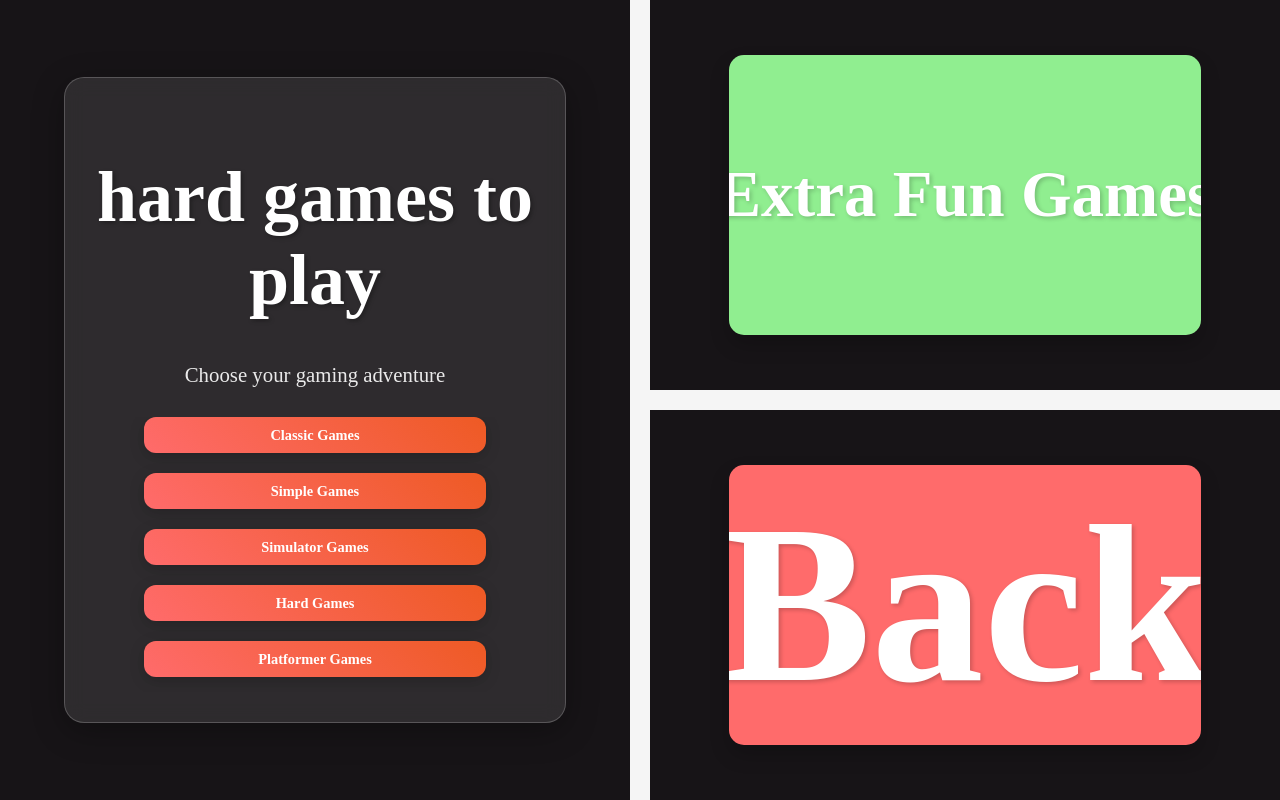
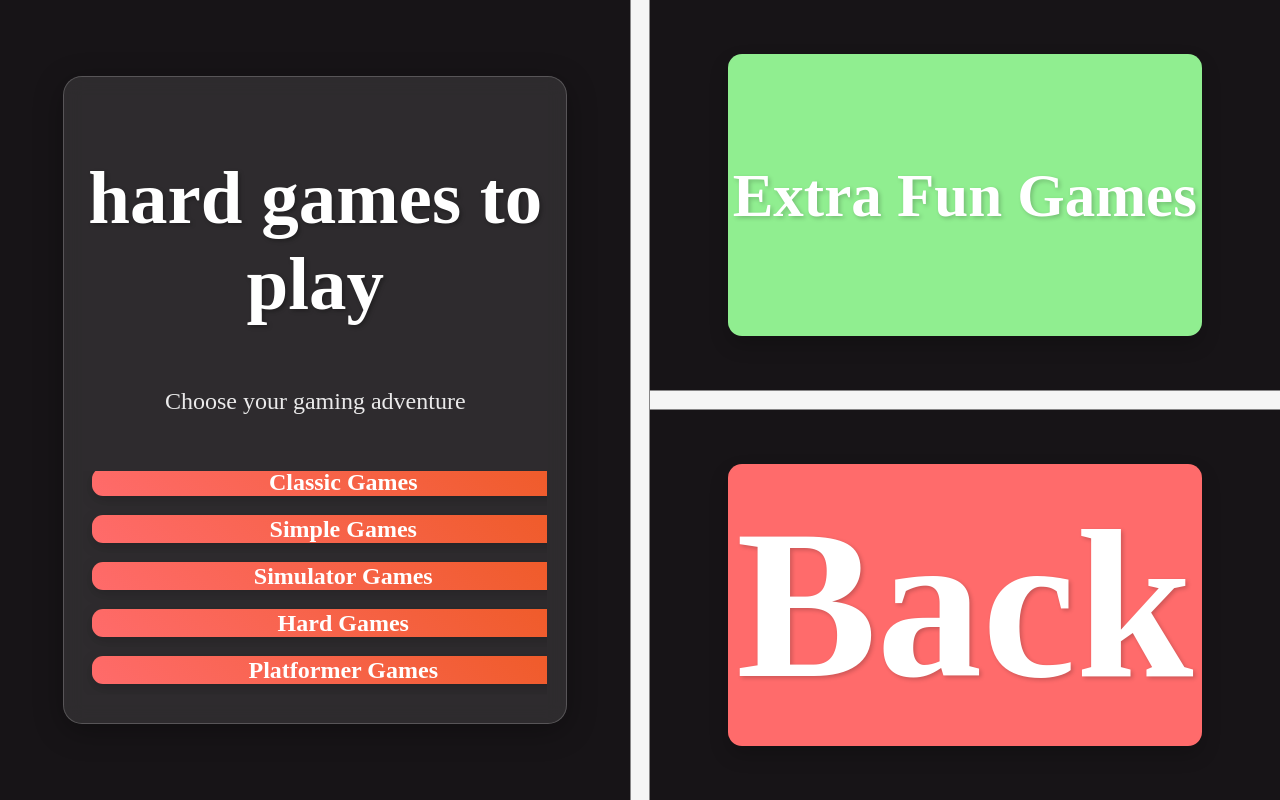
Before and after one commit to viyanajith/stuff, a plain HTML site: page gamesmainscreen.html in a window 1280 px wide. Drawn offline with Linux system fonts and the light colour scheme.

Commit message:
resize update yay

```diff
--- a/gamesmainscreen.html
+++ b/gamesmainscreen.html
@@ -282,73 +282,179 @@
             const linkBackBTN = 'https://viyanajith.blog';
             const linkFunBTN = 'https://viyanajith.github.io/LTM-games/';
 
+            // Resize helper functions
+            function resizePX(val) {
+                const referenceX = 1440;
+                const referenceY = 812;
+
+                const currentX = window.innerWidth;
+                const currentY = window.innerHeight;
+
+                const scaleX = currentX / referenceX;
+                const scaleY = currentY / referenceY;
+                const scale = (scaleX + scaleY) / 2;
+
+                return Math.round(val * scale);
+            }
+
+            function resizePXpos(valX, valY) {
+                const referenceX = 1440;
+                const referenceY = 812;
+
+                const currentX = window.innerWidth;
+                const currentY = window.innerHeight;
+
+                const scaleX = currentX / referenceX;
+                const scaleY = currentY / referenceY;
+
+                return {
+                    x: Math.round(valX * scaleX),
+                    y: Math.round(valY * scaleY)
+                };
+            }
+
             function updateLinks() {
                 document.getElementById('linkBackBTN').href = linkBackBTN;
                 document.getElementById('linkFunBTN').href = linkFunBTN;
             }
 
             function adjustLayout() {
-                // Get container and buttons
+                // Apply responsive sizing to all elements using resizePX and resizePXpos
+
+                // Get all elements
                 const container = document.querySelector('.container');
                 const buttonContainer = document.querySelector('.button-container');
                 const buttons = document.querySelectorAll('.game-button');
                 const mainTitle = document.querySelector('.main-title');
                 const subtitle = document.querySelector('.subtitle');
+                const leftSide = document.querySelector('.left-side');
+                const verticalStrip = document.querySelector('.vertical-strip');
+                const horizontalStrip = document.querySelector('.horizontal-strip');
+                const rightQuadrants = document.querySelectorAll('.right-quadrant');
+                const backBtn = document.querySelector('.back-btn');
+                const funBtn = document.querySelector('.fun-btn');
 
-                // Calculate available height for buttons
-                const containerHeight = container.clientHeight;
-                const titleHeight = mainTitle.offsetHeight;
-                const subtitleHeight = subtitle.offsetHeight;
-                const availableHeight = containerHeight - titleHeight - subtitleHeight - 100; // 100px for margins
+                // Resize strips
+                const stripWidth = resizePX(20);
+                verticalStrip.style.width = `${stripWidth}px`;
+                horizontalStrip.style.height = `${stripWidth}px`;
 
-                // Calculate button size based on number of buttons
-                const buttonCount = buttons.length;
-                const buttonGap = 30; // gap between buttons
-                const totalGapHeight = (buttonCount - 1) * buttonGap;
-                const buttonHeight = Math.max(40, Math.min(80, (availableHeight - totalGapHeight) / buttonCount));
+                // Position left side
+                leftSide.style.width = `calc(50% - ${stripWidth/2}px)`;
+                leftSide.style.padding = `${resizePX(20)}px`;
 
-                // Calculate font size based on button height
-                const fontSize = Math.max(0.9, Math.min(1.6, buttonHeight / 50));
+                // Resize container
+                container.style.padding = `${resizePX(30)}px ${resizePX(20)}px`;
+                container.style.borderRadius = `${resizePX(20)}px`;
 
-                // Calculate button width based on container width
-                const containerWidth = container.clientWidth;
-                const buttonWidth = Math.min(300, containerWidth * 0.7);
+                // Resize main title
+                mainTitle.style.fontSize = `${resizePX(80)}px`;
+                mainTitle.style.marginBottom = `${resizePX(40)}px`;
 
-                // Apply styles to buttons
+                // Resize subtitle
+                subtitle.style.fontSize = `${resizePX(26)}px`;
+                subtitle.style.marginBottom = `${resizePX(50)}px`;
+
+                // Resize button container
+                buttonContainer.style.gap = `${resizePX(20)}px`;
+                buttonContainer.style.padding = `0 ${resizePX(10)}px`;
+                buttonContainer.style.paddingBottom = `${resizePX(15)}px`;
+                buttonContainer.style.marginTop = `${resizePX(10)}px`;
+
+                // Resize buttons
                 buttons.forEach(button => {
-                    button.style.padding = `${buttonHeight/4}px ${buttonHeight/2}px`;
-                    button.style.fontSize = `${fontSize}em`;
-                    button.style.width = `${buttonWidth}px`;
-                    button.style.maxWidth = '100%';
-                    // Ensure text is centered
-                    button.style.display = 'flex';
-                    button.style.justifyContent = 'center';
-                    button.style.alignItems = 'center';
+                    button.style.padding = `${resizePX(15)}px ${resizePX(30)}px`;
+                    button.style.fontSize = `${resizePX(26)}px`;
+                    button.style.borderRadius = `${resizePX(12)}px`;
                 });
 
-                // Adjust title and subtitle size if needed
-                if (buttonCount > 4) {
-                    const titleSize = Math.max(3, 6 - (buttonCount * 0.3));
-                    mainTitle.style.fontSize = `${titleSize}em`;
-                    mainTitle.style.marginBottom = '20px';
-                    subtitle.style.fontSize = '1.3em';
-                    subtitle.style.marginBottom = '20px';
+                // Resize right quadrants
+                rightQuadrants.forEach(quad => {
+                    quad.style.width = `calc(50% - ${stripWidth/2}px)`;
+                    quad.style.height = `calc(50% - ${stripWidth/2}px)`;
+                    quad.style.left = `calc(50% + ${stripWidth/2}px)`;
+                    quad.style.padding = `${resizePX(20)}px`;
+                });
+
+                // Position top right specifically
+                const topRight = document.querySelector('.top-right-part');
+                topRight.style.top = '0';
+
+                // Position bottom right specifically
+                const bottomRight = document.querySelector('.bottom-right-part');
+                bottomRight.style.top = `calc(50% + ${stripWidth/2}px)`;
+
+                // Resize right side buttons
+                const rightBtns = [backBtn, funBtn];
+                rightBtns.forEach(btn => {
+                    if (btn) {
+                        btn.style.borderRadius = `${resizePX(15)}px`;
+                    }
+                });
+
+                // Back button text
+                if (backBtn) {
+                    const backSpan = backBtn.querySelector('span');
+                    if (backSpan) {
+                        backSpan.style.fontSize = `${resizePX(225)}px`;
+                    }
                 }
 
-                // Check if content overflows and enable scrolling if needed
-                const totalContentHeight = titleHeight + subtitleHeight +
-                                          (buttonHeight * buttonCount) +
-                                          (buttonGap * (buttonCount - 1)) + 80; // 80px for padding
+                // Fun button text
+                if (funBtn) {
+                    const funSpan = funBtn.querySelector('span');
+                    if (funSpan) {
+                        funSpan.style.fontSize = `${resizePX(65)}px`;
+                        funSpan.style.padding = `${resizePX(10)}px`;
+                    }
+                }
 
-                if (totalContentHeight > containerHeight) {
-                    buttonContainer.style.overflowY = 'auto';
-                    buttonContainer.style.justifyContent = 'flex-start';
-                    buttonContainer.style.paddingTop = '20px';
-                } else {
-                    buttonContainer.style.overflowY = 'hidden';
-                    buttonContainer.style.justifyContent = 'center';
-                    buttonContainer.style.paddingTop = '0';
-                }
+                // Update container shadows and borders
+                container.style.boxShadow = `0 ${resizePX(8)}px ${resizePX(32)}px rgba(0, 0, 0, 0.3)`;
+                container.style.border = `${resizePX(1)}px solid rgba(255, 255, 255, 0.2)`;
+
+                // Update button shadows
+                buttons.forEach(button => {
+                    button.style.boxShadow = `0 ${resizePX(4)}px ${resizePX(15)}px rgba(0, 0, 0, 0.2)`;
+                });
+
+                // Update right side button shadows
+                rightBtns.forEach(btn => {
+                    if (btn) {
+                        btn.style.boxShadow = `0 ${resizePX(10)}px ${resizePX(20)}px rgba(0,0,0,0.2)`;
+                    }
+                });
+
+                // Update text shadows
+                mainTitle.style.textShadow = `${resizePX(2)}px ${resizePX(2)}px ${resizePX(4)}px rgba(0, 0, 0, 0.3)`;
+
+                // Update button span text shadows
+                const allBtnSpans = document.querySelectorAll('.btn span');
+                allBtnSpans.forEach(span => {
+                    span.style.textShadow = `${resizePX(2)}px ${resizePX(2)}px ${resizePX(4)}px rgba(0,0,0,0.2)`;
+                });
+
+                // Add hover listeners with scaled transforms
+                buttons.forEach(button => {
+                    button.addEventListener('mouseenter', function() {
+                        this.style.boxShadow = `0 ${resizePX(6)}px ${resizePX(20)}px rgba(0, 0, 0, 0.3)`;
+                    });
+                    button.addEventListener('mouseleave', function() {
+                        this.style.boxShadow = `0 ${resizePX(4)}px ${resizePX(15)}px rgba(0, 0, 0, 0.2)`;
+                    });
+                });
+
+                // Update hover effects for right buttons
+                rightBtns.forEach(btn => {
+                    if (btn) {
+                        btn.addEventListener('mouseenter', function() {
+                            this.style.boxShadow = `0 ${resizePX(15)}px ${resizePX(25)}px rgba(0,0,0,0.3)`;
+                        });
+                        btn.addEventListener('mouseleave', function() {
+                            this.style.boxShadow = `0 ${resizePX(10)}px ${resizePX(20)}px rgba(0,0,0,0.2)`;
+                        });
+                    }
+                });
             }
 
             // Set links and adjust layout when page loads
```
